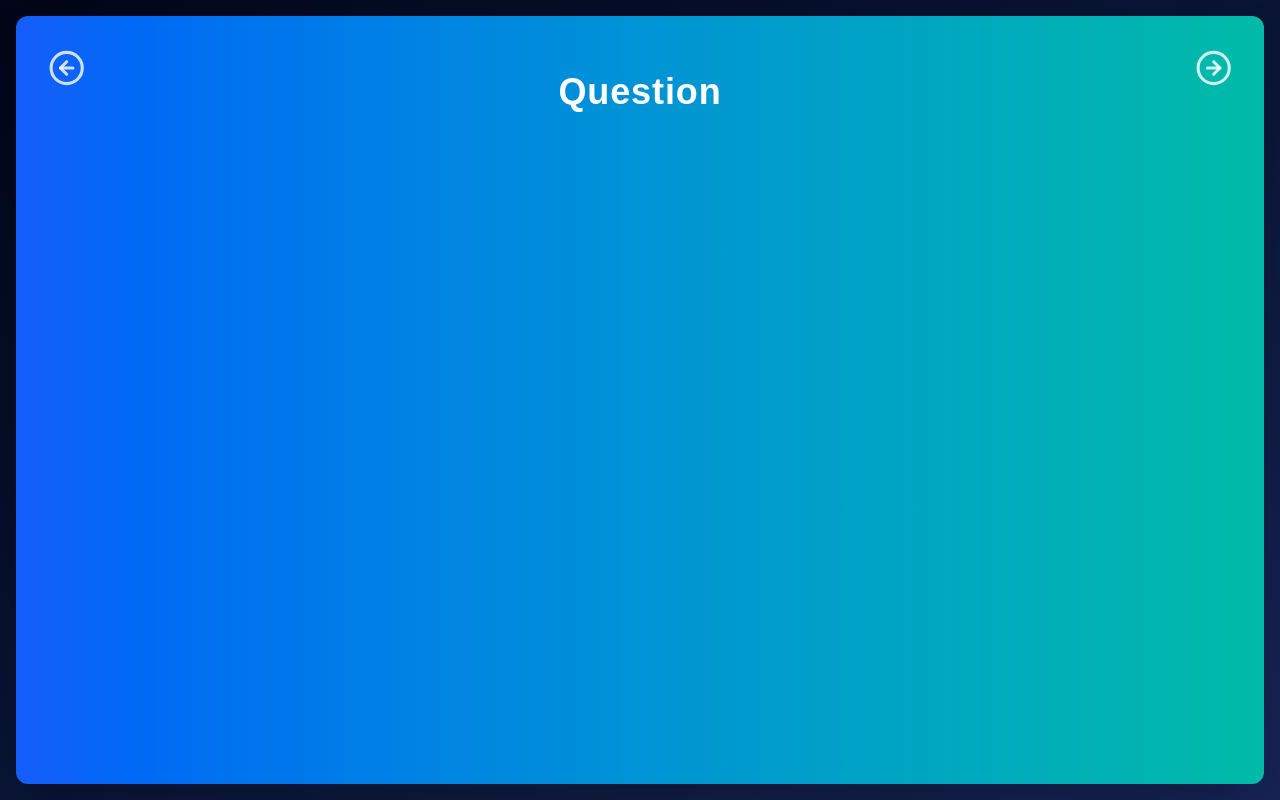
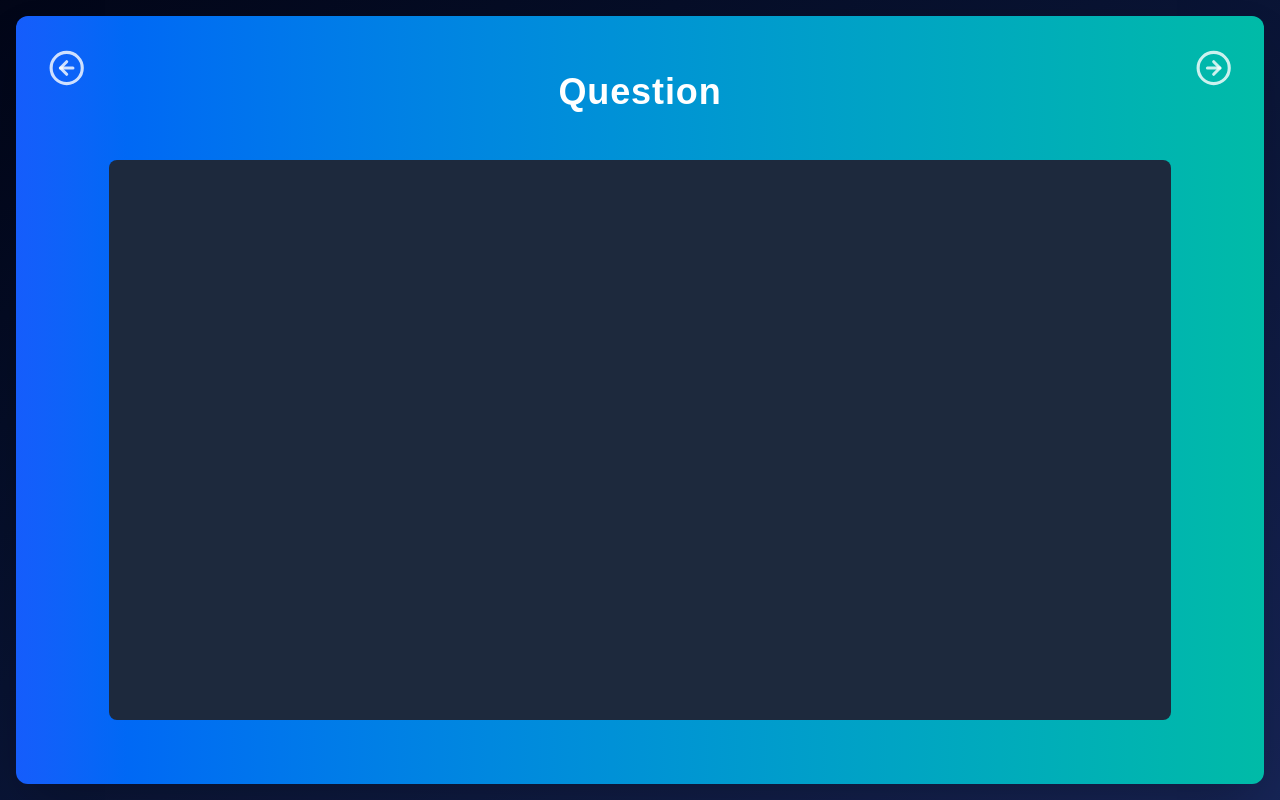
Before and after one commit to abhishekrathour07/Frontend-Interview, a Next.js app: page /question7 in a window 1280 px wide. Built offline with nearby package versions, Linux system fonts and the light colour scheme.

Commit message:
fix: basic ui fixes

```diff
--- a/app/question7/page.tsx
+++ b/app/question7/page.tsx
@@ -1,10 +1,10 @@
-import Question7 from '@/components/question7'
+import Question7 from '@/components/Question7'
 import Template from '@/Template/Template'
 import React from 'react'
 
 const page = () => {
     return (
-        <Template Heading='Question' solution={<Question7 />} nextQuestion='question8' />
+        <Template Heading='Question' solution={<Question7/>} nextQuestion='question8' />
     )
 }
 
--- a/components/Question7.tsx
+++ b/components/Question7.tsx
@@ -2,7 +2,8 @@ import React from 'react'
 
 const Question7 = () => {
   return (
-    <div>
+    <div className='h-[70vh] bg-slate-800 w-full rounded-lg p-6 flex gap-4 '>
+
 
     </div>
   )
```
